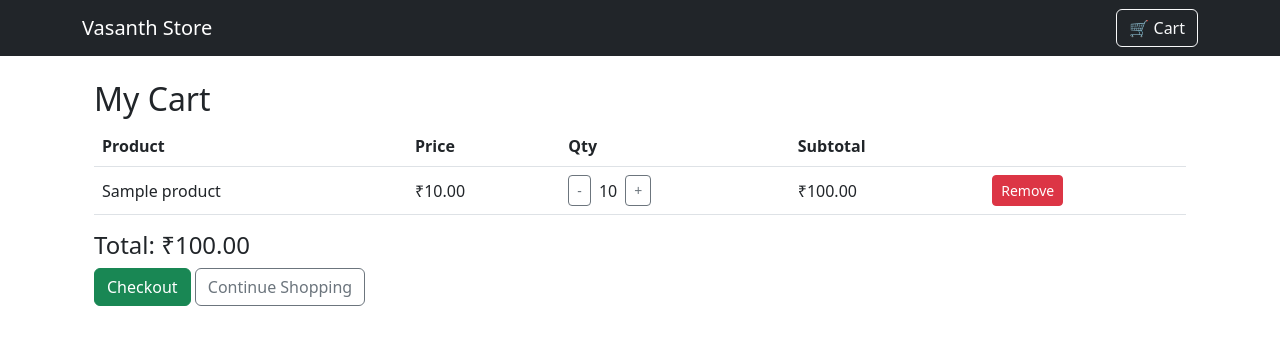
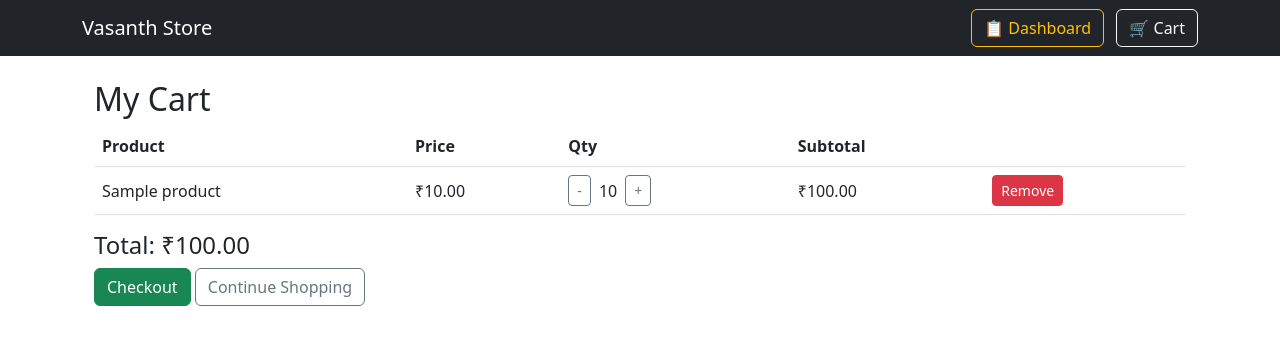
Before and after one commit to vasanth-selvakumar/Grocery_shop_website, a Django app: page /cart/ in a window 1280 px wide. Shown: the top 345 px of the page. Run offline with Django 5.2, Linux system fonts and the light colour scheme; a user stored in the database is signed in; tables that the repository leaves empty hold one stand-in row (values such as "Sample post").

Commit message:
Add dashboard link to navbar for staff

```diff
--- a/shop/templates/base.html
+++ b/shop/templates/base.html
@@ -10,7 +10,12 @@
     <nav class="navbar navbar-expand-lg navbar-dark bg-dark">
       <div class="container">
         <a class="navbar-brand" href="{% url 'home' %}">Vasanth Store</a>
-        <a href="{% url 'view_cart' %}" class="btn btn-outline-light">🛒 Cart</a>
+        <div>
+            {% if user.is_staff or user.is_superuser %}
+            <a href="{% url 'owner_dashboard' %}" class="btn btn-outline-warning me-2">📋 Dashboard</a>
+            {% endif %}
+            <a href="{% url 'view_cart' %}" class="btn btn-outline-light">🛒 Cart</a>
+        </div>
       </div>
     </nav>
 
```
